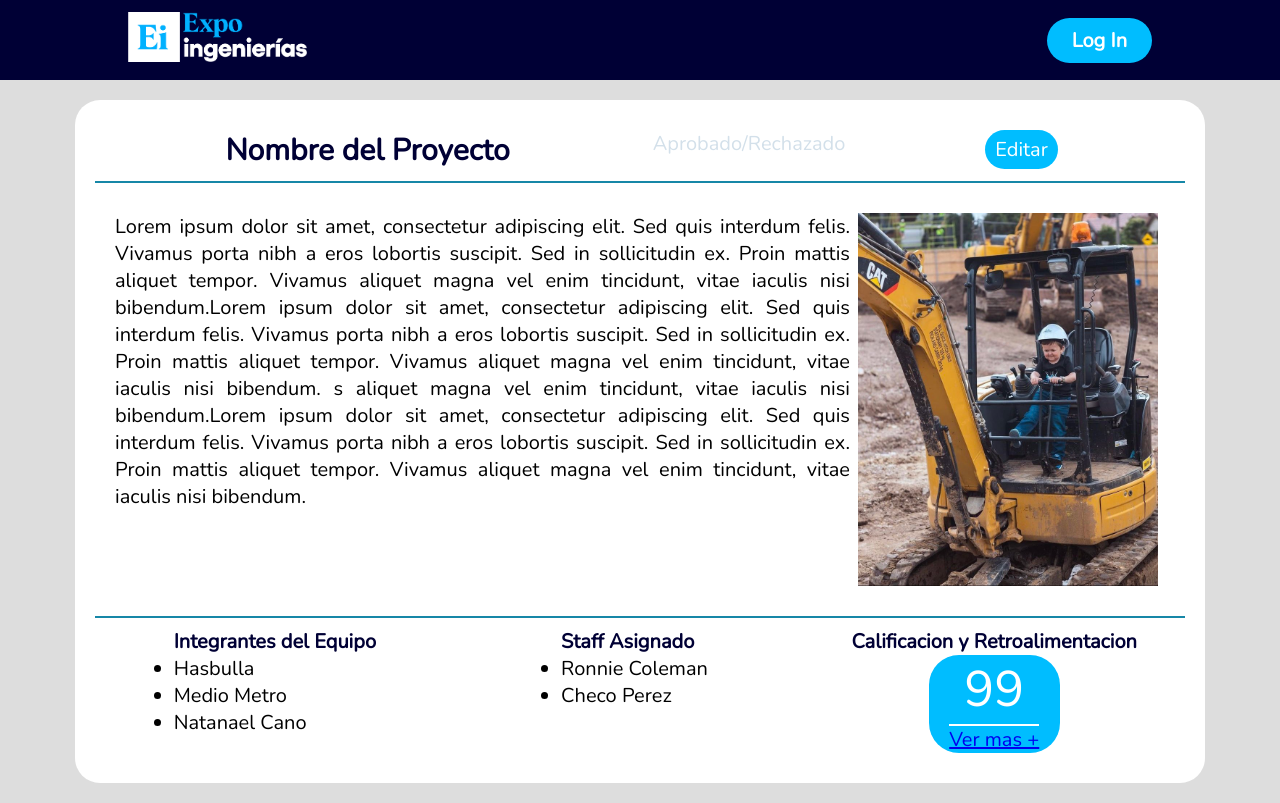
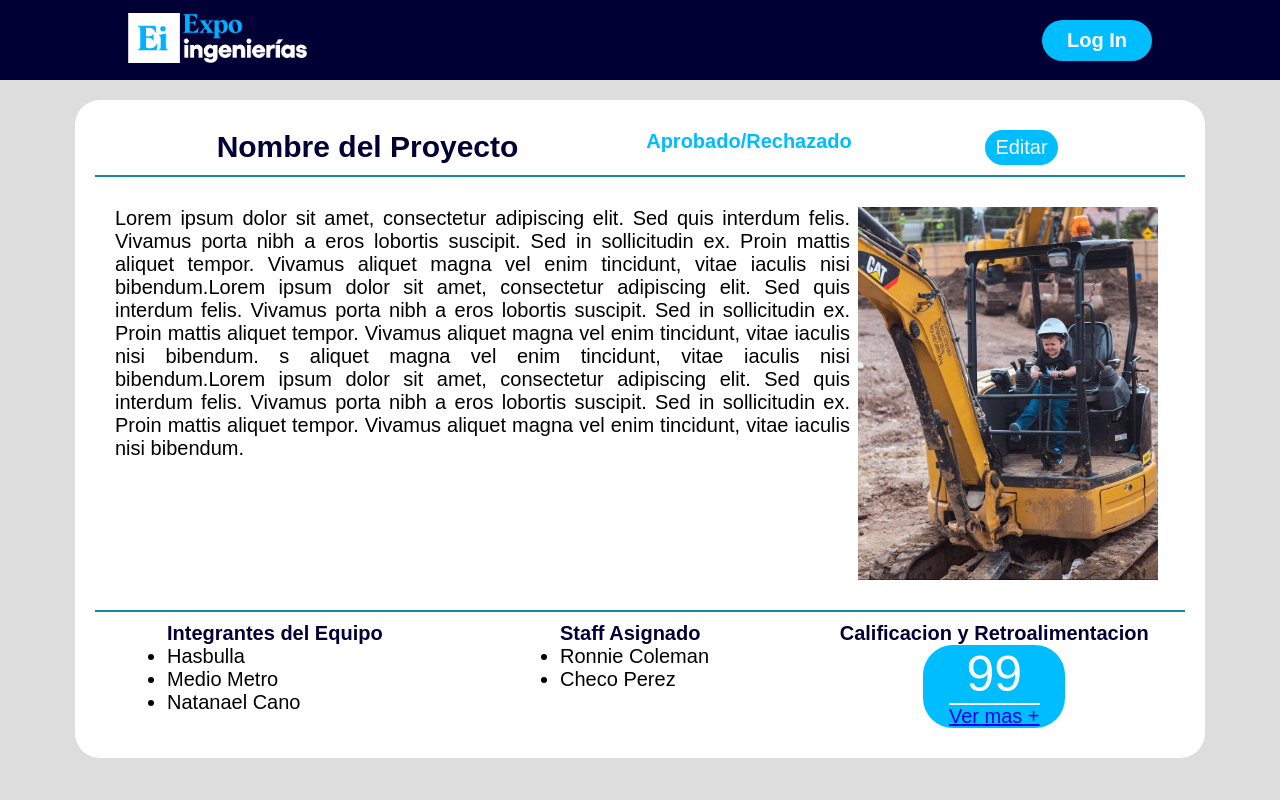
Before and after one commit to OshkarVTec/ExpoIngenieriasWeb, a PHP site: page /proyecto.html in a window 1280 px wide. Run offline with PHP 8.4, Linux system fonts and the light colour scheme; some web fonts are replaced.

Commit message:
Style changes

```diff
--- a/CSS/style.css
+++ b/CSS/style.css
@@ -1,4 +1,4 @@
-@import url('https://fonts.googleapis.com/css2?family=Nunito&display=swap');
+@import url('https://fonts.cdnfonts.com/css/gellix');
 
 :root{
   --background: #F5F5F5;
@@ -18,7 +18,7 @@
   box-sizing: border-box;
   margin: 0;
   padding: 0;
-  font-family: 'Nunito', sans-serif;
+  font-family: 'Gellix', sans-serif;
   font-size: 20px;
 
 }
@@ -126,7 +126,8 @@
   font-size: 30px;
 }
 .firstrow .status{
-  color: #D3E0EA;
+  color: var(--wordaccent1R);
+  font-weight: bold;
 }
 .btnP button{
   color: var(--wordaccentbg1R);
```
